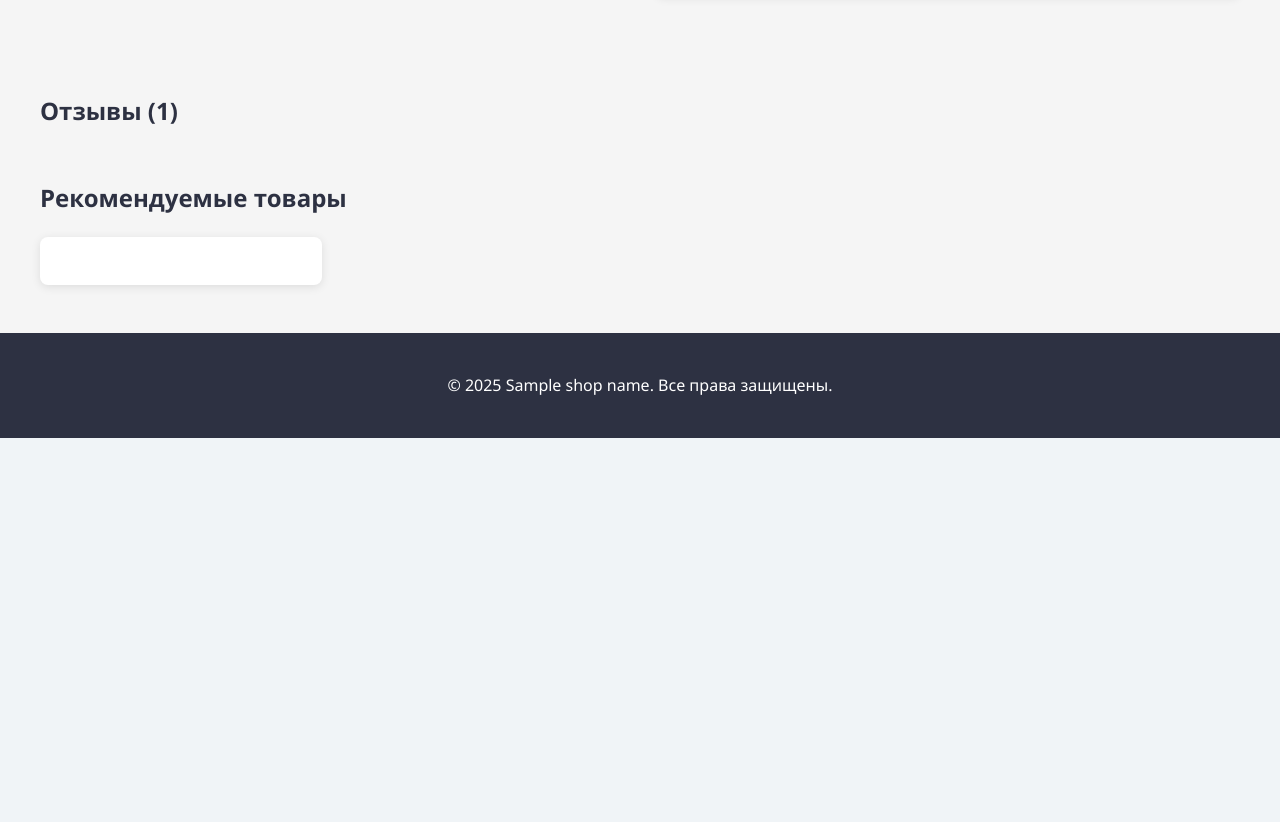
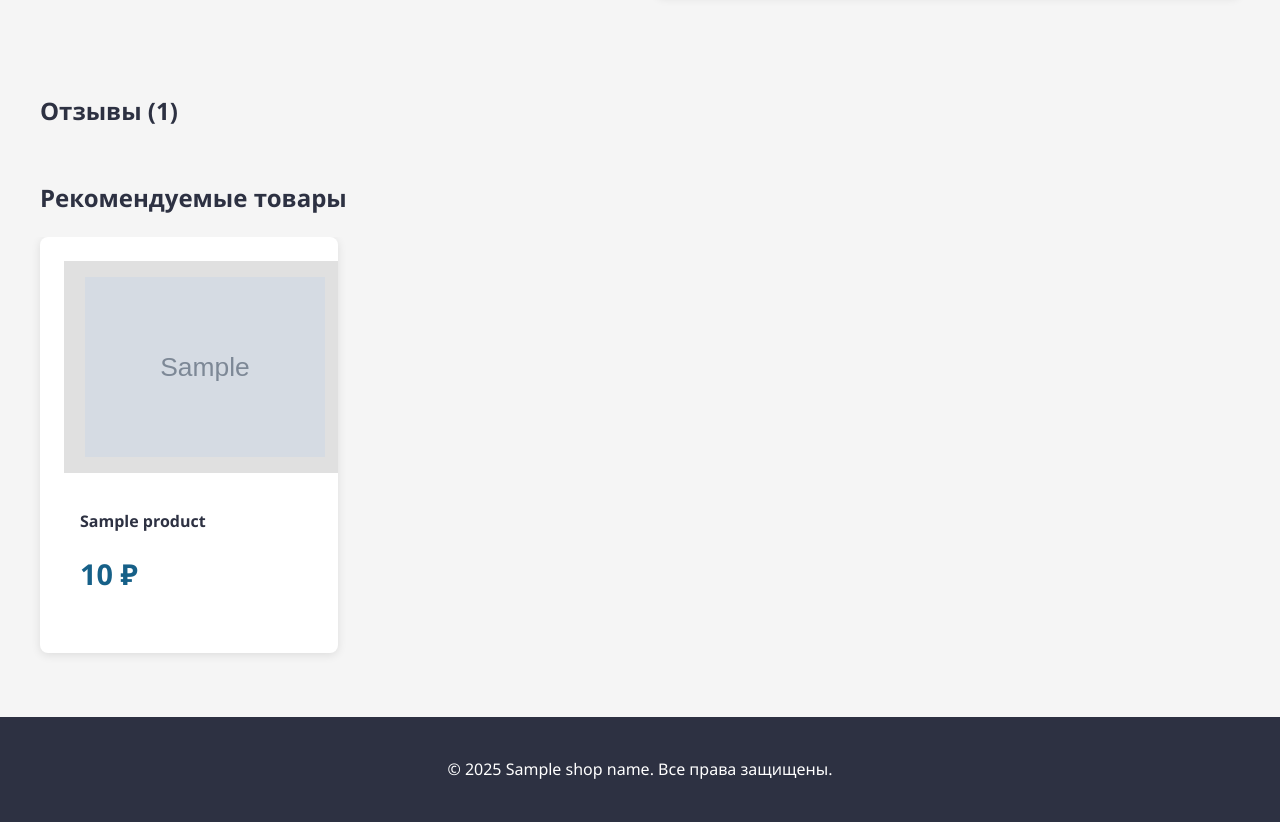
Before and after one commit to silkinatatiana/ecommerceFastAPI, a FastAPI app: template app/templates/products/product.html in a window 1280 px wide. Shown: the part 934-1756 px from the top of the page. Before the commit the page ends 1372 px from the top, so only its background shows below. Run offline with FastAPI, Linux system fonts and the light colour scheme; the template is opened without the code that fills it: most values are stand-ins (such as "Sample title", 1, 10 or a date in 2020); grey boxes marked "Sample" are stand-in pictures.

Commit message:
отформатирована цена

```diff
--- a/app/static/styles/product.css
+++ b/app/static/styles/product.css
@@ -440,3 +440,77 @@ footer {
     margin-bottom: 0.3rem;
   }
 }
+
+/* Стили для горизонтального скролла рекомендуемых товаров */
+.recommended-products {
+    margin-top: 3rem;
+    padding: 0 1rem;
+}
+
+.products-scroll-container {
+    overflow-x: auto;
+    padding-bottom: 1rem; /* Чтобы не обрезались тени */
+    margin: 0 -1rem; /* Компенсируем padding контейнера */
+    scrollbar-width: thin;
+}
+
+.products-scroll-wrapper {
+    display: inline-flex;
+    gap: 1.5rem;
+    padding: 0 1rem;
+}
+
+.product-card {
+    flex: 0 0 250px;
+    background: white;
+    border-radius: var(--border-radius);
+    box-shadow: var(--box-shadow);
+    overflow: hidden;
+    transition: var(--transition);
+}
+
+.product-card:hover {
+    transform: translateY(-5px);
+    box-shadow: 0 5px 15px rgba(0,0,0,0.1);
+}
+
+.product-card a {
+    text-decoration: none;
+    color: inherit;
+}
+
+.product-card .product-image {
+    width: 100%;
+    height: 180px;
+    object-fit: contain;
+    padding: 1rem;
+    background: var(--light-gray);
+}
+
+.product-card h3 {
+    padding: 0.8rem 1rem 0;
+    font-size: 1rem;
+    white-space: nowrap;
+    overflow: hidden;
+    text-overflow: ellipsis;
+}
+
+.product-card .product-price {
+    padding: 0 1rem 1rem;
+    font-weight: bold;
+    color: var(--secondary-color);
+}
+
+/* Стили для скроллбара (необязательно, но улучшает UX) */
+.products-scroll-container::-webkit-scrollbar {
+    height: 6px;
+}
+
+.products-scroll-container::-webkit-scrollbar-track {
+    background: var(--light-gray);
+}
+
+.products-scroll-container::-webkit-scrollbar-thumb {
+    background: var(--primary-color);
+    border-radius: 3px;
+}
--- a/app/templates/products/product.html
+++ b/app/templates/products/product.html
@@ -161,12 +161,22 @@
         {% if recommended_products %}
         <div class="recommended-products">
             <h2 class="recommended-title">Рекомендуемые товары</h2>
-            <div class="products-grid">
-                {% for product in recommended_products %}
-                <div class="product-card">
-                    <!-- Карточки товаров -->
+            <div class="products-scroll-container">
+                <div class="products-scroll-wrapper">
+                    {% for product in recommended_products %}
+                    <div class="product-card">
+                        <a href="{{ url_for('product_detail_page', product_id=product.id) }}">
+                            <img src="{{ product.image_urls[0] if product.image_urls else placeholder_image }}"
+                                alt="{{ product.name }}"
+                                class="product-image">
+                            <h3>{{ product.name }}</h3>
+                            <div class="product-price">
+                                {{ "{:,.0f}".format(product.price).replace(",", " ") }} ₽
+                            </div>
+                        </a>
+                    </div>
+                    {% endfor %}
                 </div>
-                {% endfor %}
             </div>
         </div>
         {% endif %}
```
